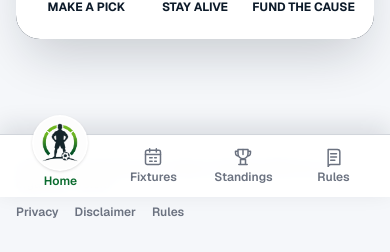
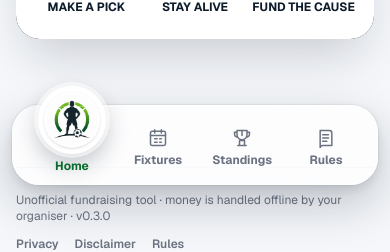
Before and after one commit to 1Zero9/lastman, a Next.js app: page / in a window 390 px wide. Shown: the part 647-899 px from the top of the page. Built offline with nearby package versions, Linux system fonts and the light colour scheme; no server answers.

Commit message:
Refine floating mobile dock

```diff
--- a/app/layout.tsx
+++ b/app/layout.tsx
@@ -83,8 +83,8 @@ export default async function RootLayout({
           </div>
           <Nav isAuthenticated={Boolean(session?.user)} isOrganiser={isOrganiser} isPlatform={isPlatform} />
         </header>
-        <main className="mx-auto max-w-6xl px-4 py-6 pb-24 md:py-8 md:pb-8">{children}</main>
-        <footer className="mx-auto max-w-6xl px-4 pb-28 md:pb-10">
+        <main className="mx-auto max-w-6xl px-4 py-6 pb-32 md:py-8 md:pb-8">{children}</main>
+        <footer className="mx-auto max-w-6xl px-4 pb-36 md:pb-10">
           <div className="flex flex-wrap items-center justify-between gap-3 border-t border-border pt-6 text-xs text-text-secondary">
             <p>Unofficial fundraising tool · money is handled offline by your organiser · v{APP_VERSION}</p>
             <div className="flex gap-4">
--- a/components/MobileTabBar.tsx
+++ b/components/MobileTabBar.tsx
@@ -32,27 +32,32 @@ export function MobileTabBar({
 
   return (
     <div
-      className="fixed inset-x-0 bottom-0 z-40 flex items-end justify-around border-t border-border bg-surface/95 px-3 py-2 pb-[max(0.5rem,env(safe-area-inset-bottom))] shadow-[0_-8px_24px_rgba(13,27,42,0.12)] backdrop-blur md:hidden"
+      className="pointer-events-none fixed inset-x-0 bottom-0 z-40 px-3 pb-[max(0.75rem,env(safe-area-inset-bottom))] md:hidden"
     >
+      <nav aria-label="Quick navigation" className="pointer-events-auto relative mx-auto flex min-h-20 max-w-md items-end justify-around rounded-[1.7rem] border border-white/70 bg-white/75 px-3 pb-2.5 pt-3 shadow-[0_18px_48px_rgba(13,27,42,0.24),0_4px_12px_rgba(13,27,42,0.1)] ring-1 ring-nav/5 backdrop-blur-2xl">
+        <div className="pointer-events-none absolute inset-x-7 top-0 h-px bg-gradient-to-r from-transparent via-white to-transparent" />
         {tabs.map((item) => {
           const active = item.exact ? pathname === item.href : pathname.startsWith(item.href);
           return (
             <Link
               key={item.href}
               href={item.href}
-            className={`flex min-w-14 flex-col items-center gap-0.5 rounded-xl py-1 text-xs font-semibold ${
-              active ? "text-primary" : "text-text-secondary"
+              className={`flex min-w-16 flex-col items-center gap-1 rounded-2xl px-2 py-1.5 text-xs font-bold transition ${
+                active ? "bg-primary/10 text-primary" : "text-text-secondary hover:bg-nav/5 hover:text-primary"
               }`}
             >
-            <NavIcon name={item.icon} className={`h-5 w-5 ${active ? "text-accent" : ""}`} />
+              <NavIcon name={item.icon} className={`h-5 w-5 ${active ? "text-primary" : ""}`} />
               {item.label}
             </Link>
           );
         })}
-      <div className="order-first -mt-7 flex min-w-16 flex-col items-center text-xs font-semibold text-primary">
+        <div className="order-first -mt-12 flex min-w-20 flex-col items-center text-xs font-bold text-primary">
+          <div className="origin-bottom rounded-full bg-white p-1.5 shadow-[0_10px_24px_rgba(13,27,42,0.28)] ring-4 ring-white/55 transition duration-200 ease-out active:scale-125 active:shadow-[0_14px_30px_rgba(163,230,53,0.45)]">
             <HeaderLogo href={isAuthenticated ? "/my-entries" : "/"} />
-        <span className="mt-0.5">{isAuthenticated ? "My picks" : "Home"}</span>
           </div>
+          <span className="mt-1">{isAuthenticated ? "My picks" : "Home"}</span>
+        </div>
+      </nav>
     </div>
   );
 }
```
Lines whose indentation alone changed are shown as unchanged.
